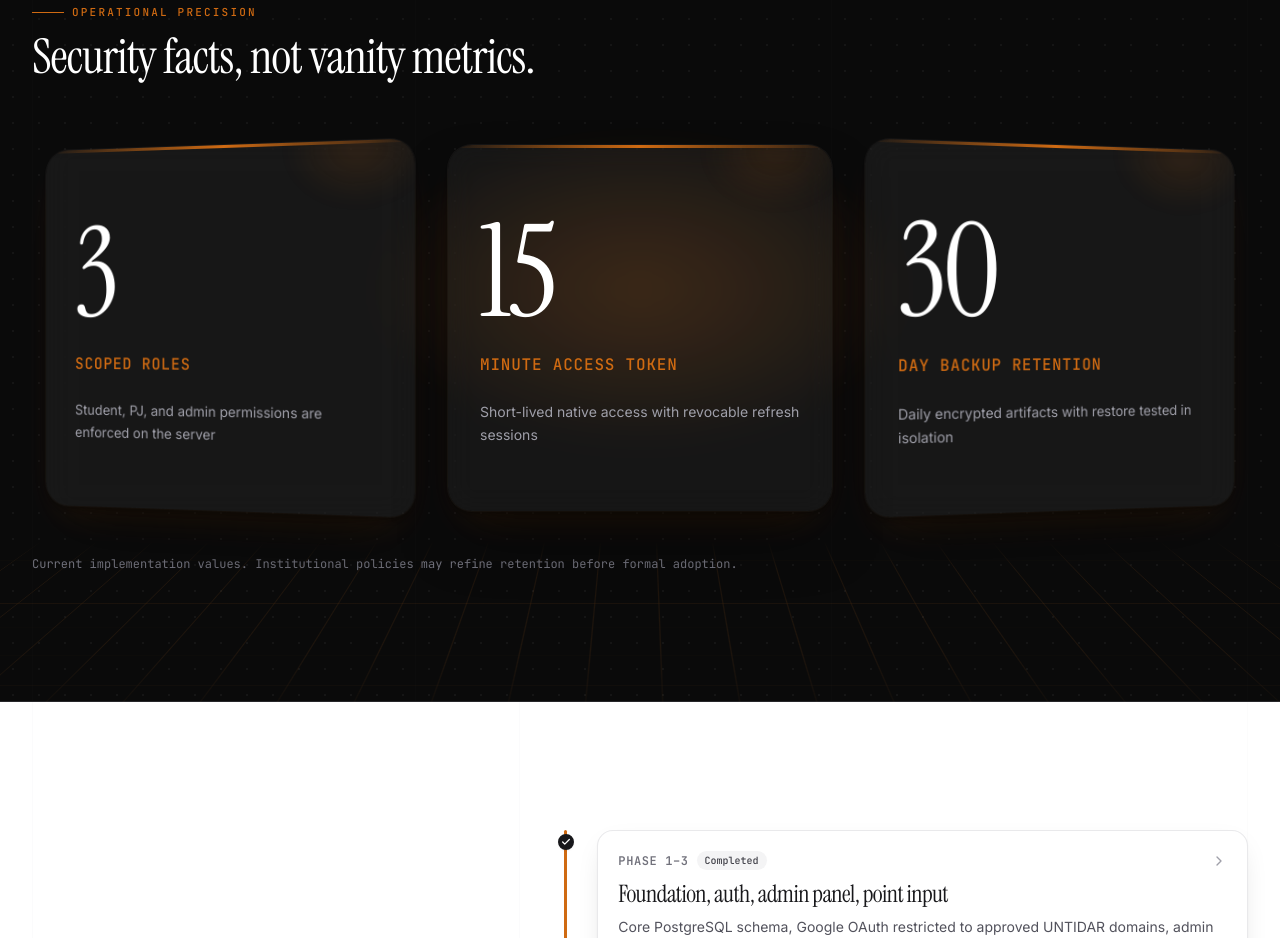
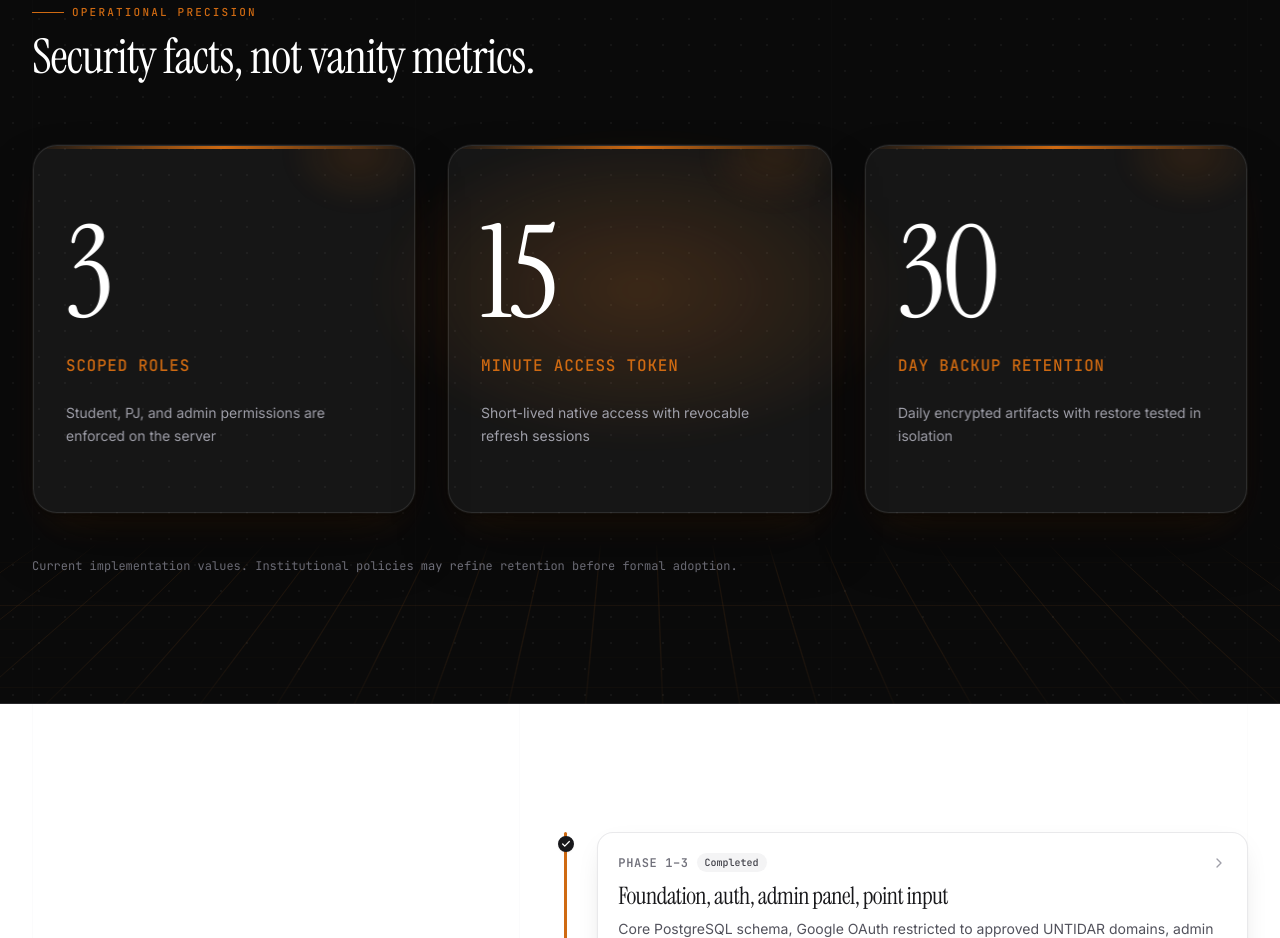
Before and after one commit to ywildan/karsa-landing, a React (Vite) app: page / in a window 1280 px wide. Shown: the part 7040-7978 px from the top of the page. Built offline with nearby package versions, Linux system fonts and the light colour scheme.

Commit message:
fix: kartu TheNumbers hilang karena backdrop-filter di dalam preserve-3d

```diff
--- a/src/components/TheNumbers.tsx
+++ b/src/components/TheNumbers.tsx
@@ -22,7 +22,7 @@ export function TheNumbers() {
   ];
 
   return (
-    <section className="relative bg-[#0A0A0A] text-white py-24 sm:py-32 overflow-hidden">
+    <section data-nav-theme="dark" className="relative bg-[#0A0A0A] text-white py-24 sm:py-32 overflow-hidden">
       {/* Editorial top and bottom border lines */}
       <div className="absolute inset-x-0 top-0 h-px bg-zinc-800" />
       <div className="absolute inset-x-0 bottom-0 h-px bg-zinc-800" />
@@ -76,9 +76,9 @@ export function TheNumbers() {
         {/* 3 stat blocks fanned in perspective, flattening on hover */}
         <div className="grid grid-cols-1 md:grid-cols-3 gap-6 lg:gap-8 perspective-1200">
           {stats.map((stat, idx) => (
-            <Reveal key={stat.label} delay={idx * 0.15} className="preserve-3d">
+            <Reveal key={stat.label} delay={idx * 0.15}>
               <div
-                className={`group relative h-full overflow-hidden rounded-3xl glass-dark depth-dark px-6 py-12 sm:px-8 md:py-16 flex flex-col justify-between transition-transform duration-500 hover:[transform:rotateY(0deg)] ${
+                className={`group relative h-full overflow-hidden rounded-3xl border border-white/10 bg-white/[0.05] depth-dark px-6 py-12 sm:px-8 md:py-16 flex flex-col justify-between transition-transform duration-500 hover:[transform:rotateY(0deg)] ${
                   idx === 0
                     ? "md:[transform:rotateY(-6deg)]"
                     : idx === 2
```
